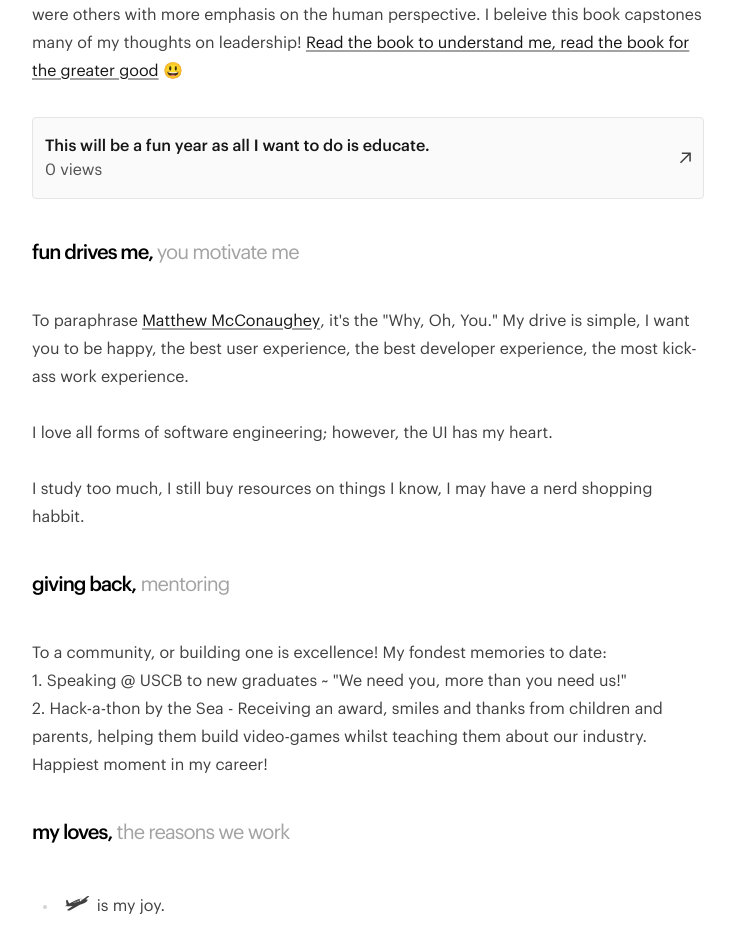
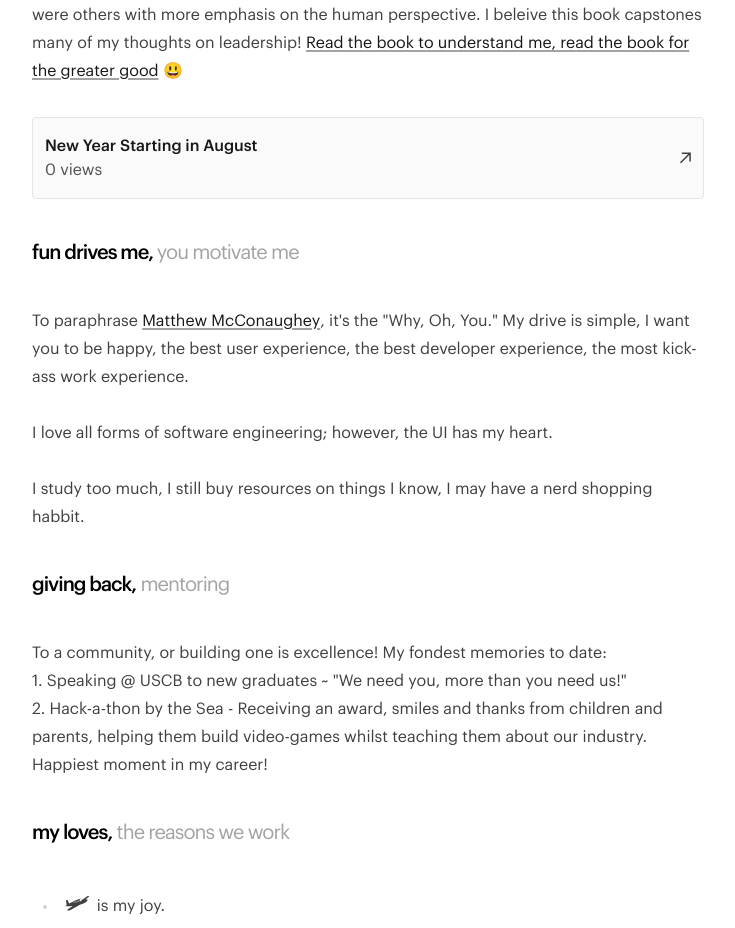
Before and after one commit to ryanyogan/yogan.dev, a Next.js app: page / in a window 1280 px wide. Shown: the part 880-1808 px from the top of the page, without its empty margins (272-1007 px from the left). Built offline with nearby package versions, Linux system fonts and the light colour scheme; no server answers; the database is empty.

Commit message:
article // tweak

```diff
--- a/content/hello-yogi.mdx
+++ b/content/new-year-starting-in-august.mdx
@@ -1,5 +1,5 @@
 ---
-title: "This will be a fun year as all I want to do is educate."
+title: "New Year Starting in August"
 publishedAt: "2023-08-11"
 summary: "This is the first article, ever, in the history of the internet..."
 ---
--- a/src/app/page.tsx
+++ b/src/app/page.tsx
@@ -74,8 +74,8 @@ export default function HomePage() {
       <div className="my-8 flex flex-col space-y-4 w-full">
         <Suspense>
           <BlogLink
-            name="This will be a fun year as all I want to do is educate."
-            slug="hello-yogi"
+            name="New Year Starting in August"
+            slug="new-year-starting-in-august"
           />
         </Suspense>
       </div>
```
